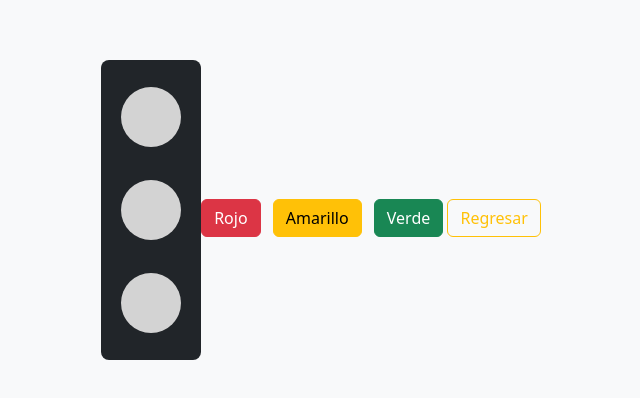
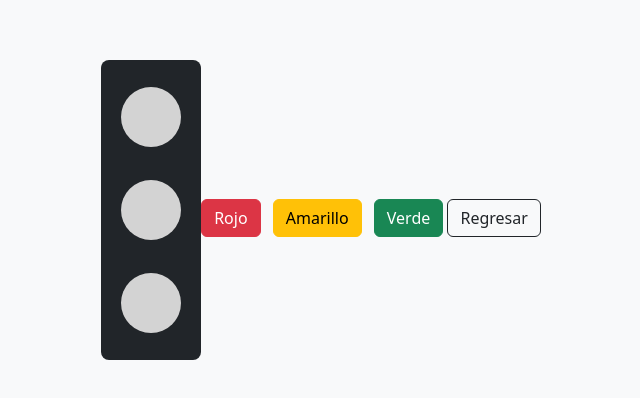
Before and after one commit to angelgonzalez01/Semaforo, a plain HTML site: page index.html in a window 1280 px wide. Shown: the part 190-588 px from the top of the page, without its empty margins (319-959 px from the left). Drawn offline with nearby package versions, Linux system fonts and the light colour scheme.

Commit message:
btn_regresar

```diff
--- a/index.html
+++ b/index.html
@@ -22,7 +22,7 @@
         <button class = "btn btn-warning me-2" onclick="colorSemaforo('Amarillo', 'Rojo', 'Verde', 'yellow')">Amarillo</button>
         <button class = "btn btn-success" onclick="colorSemaforo('Verde', 'Amarillo', 'Rojo', 'green')">Verde</button>
 
-        <a class = "btn btn-outline-warning" href = "https://angelgonzalez01.github.io/CurriculumV2/">Regresar</a>
+        <a class = "btn btn-outline-dark" href = "https://angelgonzalez01.github.io/CurriculumV2/">Regresar</a>
     </div>
     <script src = "https://cdn.jsdelivr.net/npm/bootstrap@5.3.0-alpha3/dist/js/bootstrap.bundle.min.js"></script>
     <script>
```
